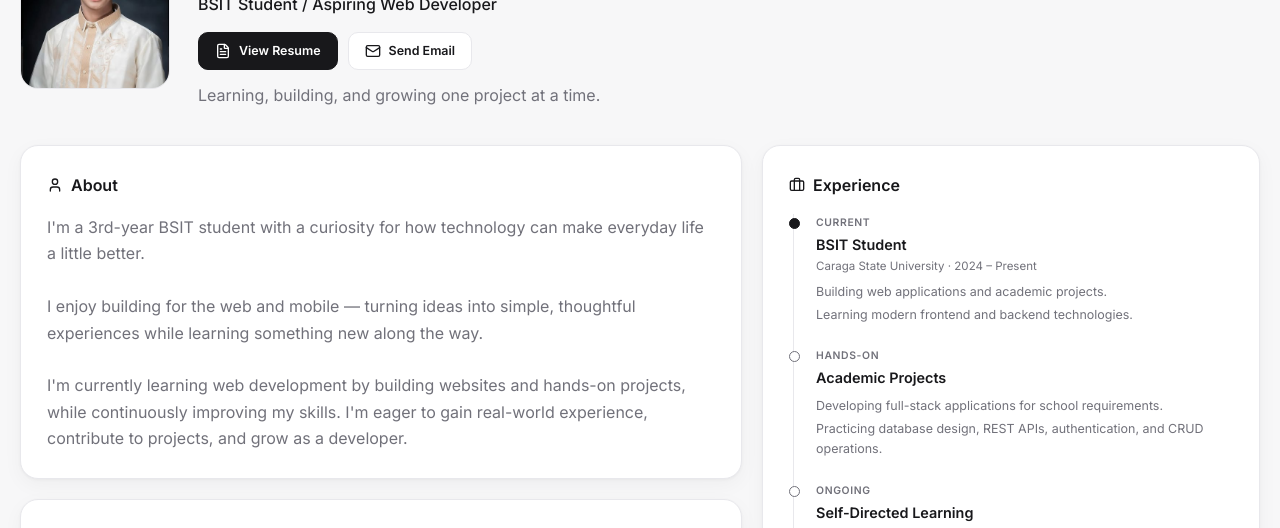
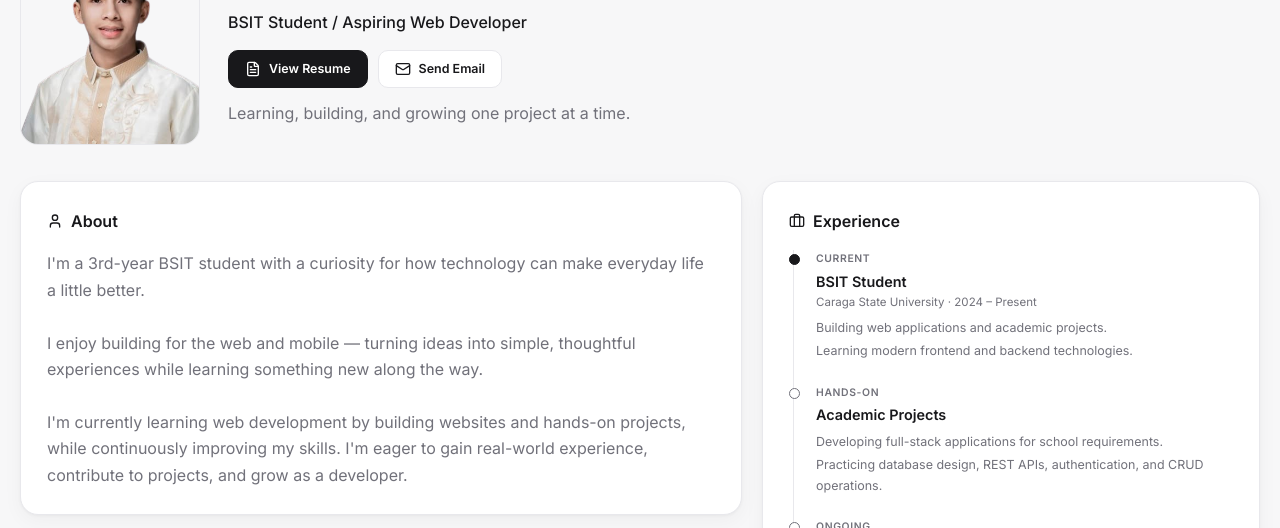
Before and after one commit to Jpp-Lagura/Portfolio, a plain HTML site: page index.html in a window 1280 px wide. Shown: the part 207-735 px from the top of the page. Drawn offline with nearby package versions, Linux system fonts and the light colour scheme.

Commit message:
change the profile background to blend when the color theme toggle

```diff
--- a/css/styles.css
+++ b/css/styles.css
@@ -203,14 +203,21 @@ svg.lucide {
 
 .profile img,
 .profile .ph {
-    width: 150px;
-    height: 150px;
+    width: 180px;
+    height: 225px;
     border-radius: 18px;
     object-fit: cover;
     background: var(--chip);
     border: 1px solid var(--line);
 }
+#profile img {
+  background: linear-gradient(160deg, var(--bg),var(--bg)); /* light theme */
+  transition: background .3s ease;
+}
 
+[data-theme="dark"] #profile img {
+  background: linear-gradient(160deg, #0E0E10,#0E0E10); /* dark theme */
+}
 .profile h1 {
     font-size: 1.7rem;
     font-weight: 700;
--- a/data/data.json
+++ b/data/data.json
@@ -15,7 +15,7 @@
     "location": "Butuan City, Philippines",
     "title": "BSIT Student / Aspiring Web Developer",
     "description": "Learning, building, and growing one project at a time.",
-    "photo": "css/images/profile.jpg",
+    "photo": "css/images/profile-removebg.png",
     "resume": "assets/resume.pdf",
     "email": "your.email@example.com"
   },
```
Also changed, not shown: css/images/profile-removebg.png (added), css/images/profile.jpg (deleted).
